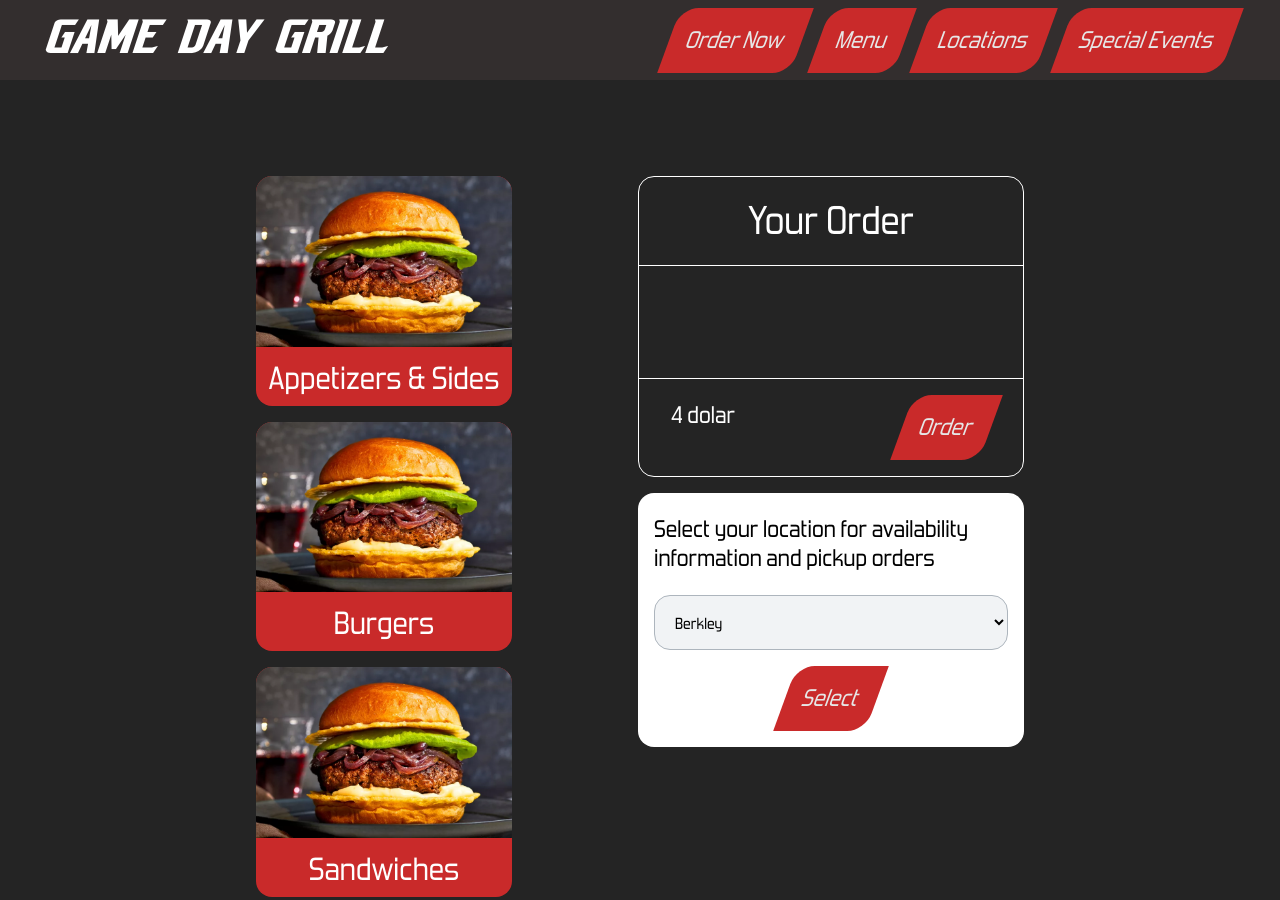
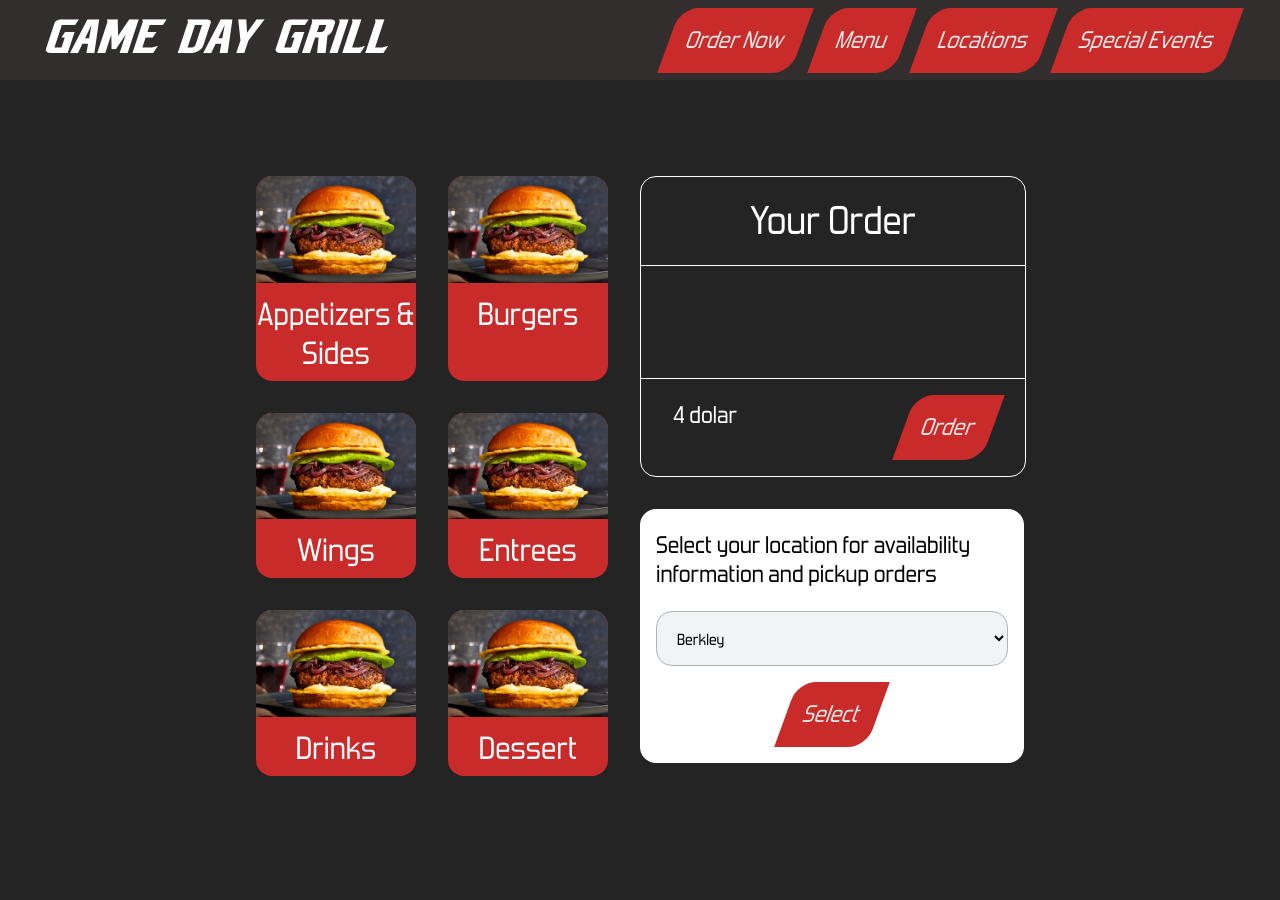
Before and after one commit to fanofthings15/BPA_Website, a plain HTML site: page order.html in a window 1280 px wide. Shown: the top 900 px of the page. After the commit the page ends 872 px from the top, so only its background shows below. Drawn offline with Linux system fonts and the light colour scheme.

Commit message:
claeared out order2

```diff
--- a/order.css
+++ b/order.css
@@ -1,16 +1,32 @@
+:root {
+    --img-buttons-per-line: 2;
+}
+
 .wrapper {
-    padding: 6em 16em;
+    padding: var(--standard-body-y-margin) 16em;
 
     display: flex;
 
     gap: 2em;
 }
 
+.phantom-order-area {
+    width: 24em;
+    flex-shrink: 0;
+}
+
+.sticky-order-area {
+    width: 24em;
+
+    position: fixed;
+    right: var(--standard-body-x-margin);
+}
+
 .ordering-pane {
     align-self: flex-start;
     flex-shrink: 0;
 
-    width: 24em;
+    width: 100%;
     /* flex: 0 0 20em; */
     /* min-width: 20em; */
 
@@ -48,18 +64,26 @@
 
     display: flex;
 
-    gap: 1em;
+    gap: 2em;
 
     flex-wrap: wrap;
 }
 
 .order-menus div {
-    min-width: 16em;
-    width: calc(50% - 0.5em);
+    /* min-width: 16em; */
+    width: calc((100% / var(--img-buttons-per-line)) - ((2em * (var(--img-buttons-per-line) - 1)) / var(--img-buttons-per-line)));
 
     background-color: var(--accent-color);
 
     border-radius: 1em;
+
+    transition: transform ease-in 0.15s;
+
+    cursor: pointer;
+}
+
+.order-menus div:hover {
+    transform: scale(1.05);
 }
 
 .order-menus div img {
@@ -77,9 +101,13 @@
     margin: 0;
 
     font-size: 200%;
+
+    user-select: none;
 }
 
 .location-selector {
+    margin-top: 1em;
+
     box-sizing: border-box;
 
     padding: 1em;
--- a/order.html
+++ b/order.html
@@ -54,7 +54,7 @@
                     </div>
                     <div>
                         <img src="imgs/Burger.jpeg">
-                        <a class="md">Sandwiches</a>
+                        <a class="md">Wings</a>
                     </div>
                     <div>
                         <img src="imgs/Burger.jpeg">
@@ -69,6 +69,8 @@
                         <a class="md">Dessert</a>
                     </div>
                 </div>
+                <div class="phantom-order-area"></div>
+                <div class="sticky-order-area">
                     <div class="spaced-column">
                         <div class="ordering-pane">
                             <p class="ordering-title md">Your Order</p>
@@ -99,6 +101,7 @@
                         </div>
                     </div>
                 </div>
+            </div>
         </main>
     </body>
 </html>
--- a/style.css
+++ b/style.css
@@ -15,6 +15,10 @@
 
 :root {
     --accent-color: #c92a2a;
+
+    --header-height: 5em;
+    --standard-body-y-margin: 6em;
+    --standard-body-x-margin: 16em;
 }
 
 body {
@@ -59,7 +63,7 @@ p {
 
 header {
     width: 100%;
-    height: 5em;
+    height: var(--header-height);
 
     box-sizing: border-box;
 
@@ -90,6 +94,9 @@ header div {
     border-radius: 0.75em 0 0.75em 0;
 
     transform: skewX(-20deg);
+
+    cursor: pointer;
+    user-select: none;
 }
 
 .header-text {
```
Also changed, not shown: order2.html (added, +48 -0 lines). Lines whose indentation alone changed are shown as unchanged.
